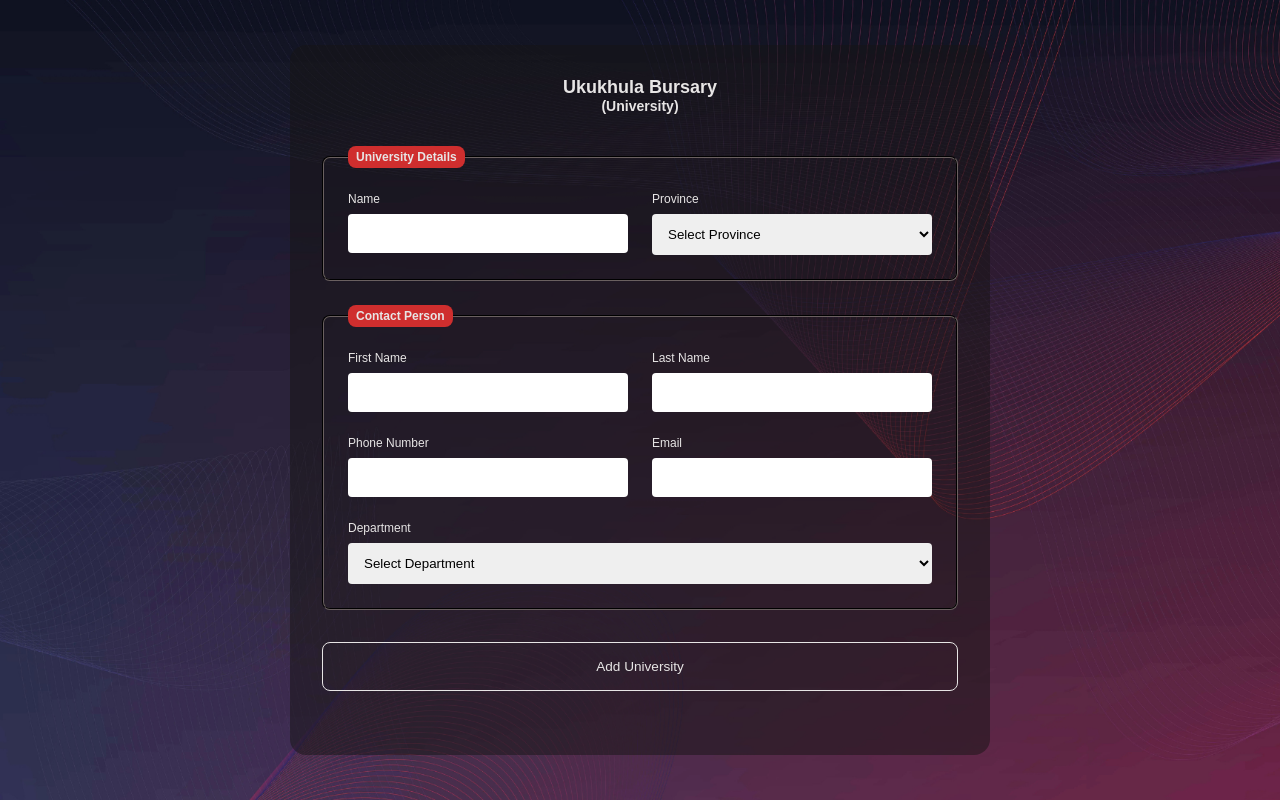
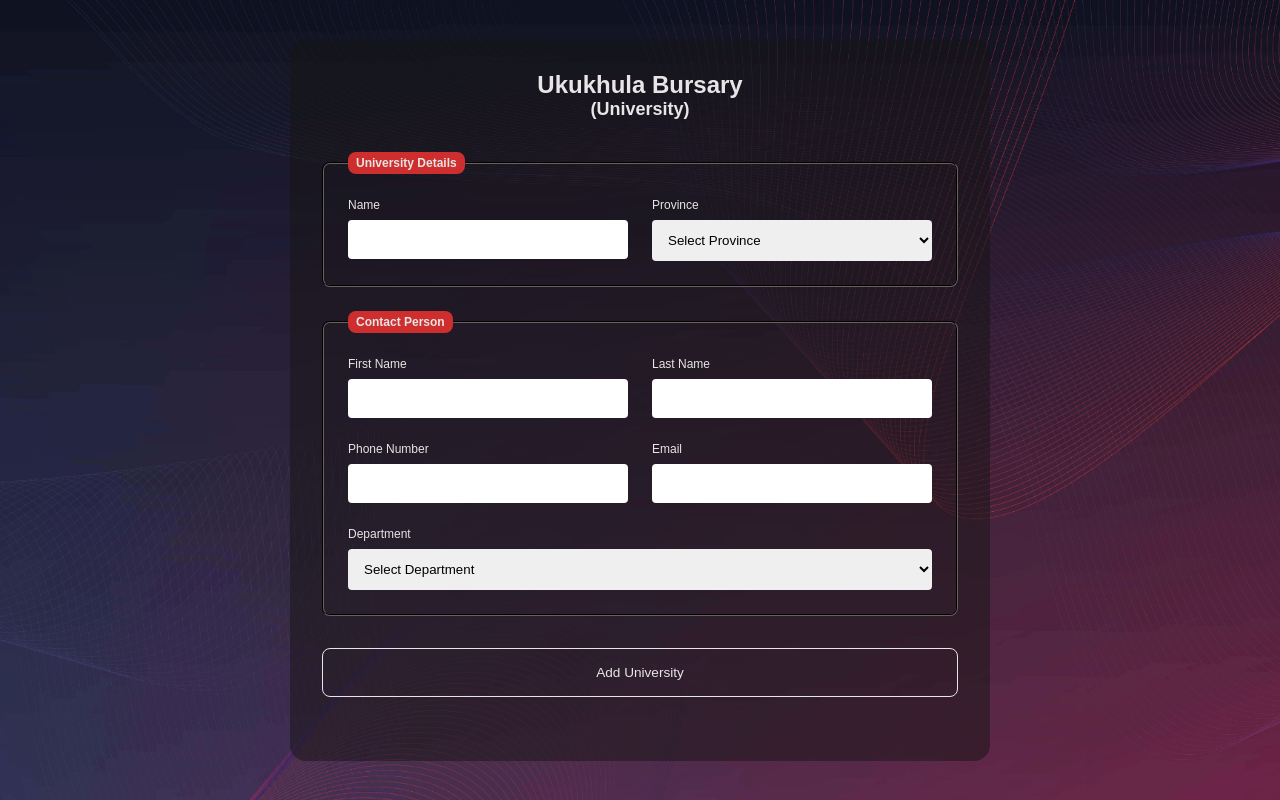
Before and after one commit to GROUP2-Team-ANPV/UkukhulaBursary, a plain HTML site: page university/university_application.html in a window 1280 px wide. Drawn offline with Linux system fonts and the light colour scheme.

Commit message:
increase font fize for better visual hierarchy

```diff
--- a/university/university_application.html
+++ b/university/university_application.html
@@ -10,8 +10,8 @@
   <body>
     <form class="form university-form">
       <header class="form__header">
-        <h2>Ukukhula Bursary</h2>
-        <h3>(University)</h3>
+        <h1>Ukukhula Bursary</h1>
+        <h2>(University)</h2>
       </header>
 
       <section class="form__controls-container">
```
